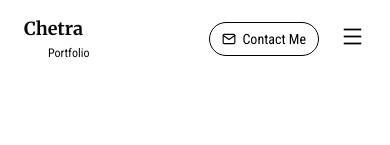
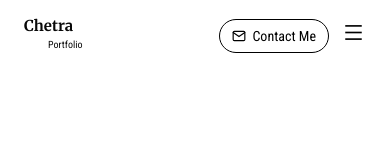
Before and after one commit to chetraemm-del/chetra-portfolio, a React (Vite) app: page / in a window 390 px wide. Shown: the top 145 px of the page. Built offline with nearby package versions, Linux system fonts and the light colour scheme; a web font is replaced by a local one.

Commit message:
edit size navBar

```diff
--- a/src/components/Navbar.jsx
+++ b/src/components/Navbar.jsx
@@ -145,11 +145,11 @@ function Navbar() {
             ref={logoRef}
             className={`ml-1 sm:ml-4 leading-4 transition-all duration-300 ${currentScrolled > 0 ? "text-white" : ""}`}
           >
-            <span className="merriweather font-bold text-lg sm:text-[22px]">
+            <span className="merriweather font-bold text-[15px] sm:text-[22px]">
               Chetra
             </span>
             <br />{" "}
-            <span className="text-xs sm:text-sm ml-6 sm:ml-10 roboto-condensed">
+            <span className="text-[10px] sm:text-sm ml-6 sm:ml-10 roboto-condensed">
               Portfolio
             </span>
           </div>
@@ -186,7 +186,7 @@ function Navbar() {
               </div>
             ))}
           </div>
-          <div className="flex items-center gap-4">
+          <div className="flex items-center gap-2">
             <div ref={buttonRef}>
               <button
                 className={`border px-3 sm:px-4 py-1.5 sm:py-2 rounded-full roboto-condensed flex items-center gap-1.5 sm:gap-2 text-sm sm:text-base whitespace-nowrap transition-all duration-300 ease-out hover:-translate-y-0.5 active:scale-95 active:translate-y-0 ${currentScrolled > 0 ? "border-white text-white bg-black/60 backdrop-blur-md hover:bg-white hover:text-black hover:border-white" : "border-black text-black bg-transparent hover:bg-black hover:text-white hover:border-black"}`}
@@ -199,7 +199,7 @@ function Navbar() {
                 className={`cursor-pointer ${currentScrolled > 0 ? "text-white" : ""}`}
                 onClick={toggleMenu}
               >
-                <svg width="35" height="35" viewBox="0 0 40 40">
+                <svg width="33" height="33" viewBox="0 0 40 40">
                   <line
                     ref={topLine}
                     x1="10"
```
